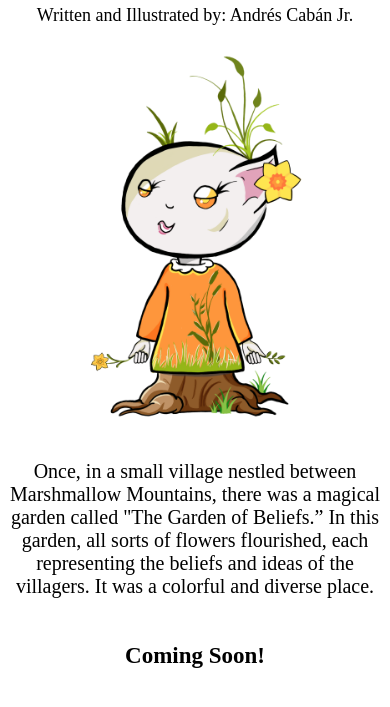
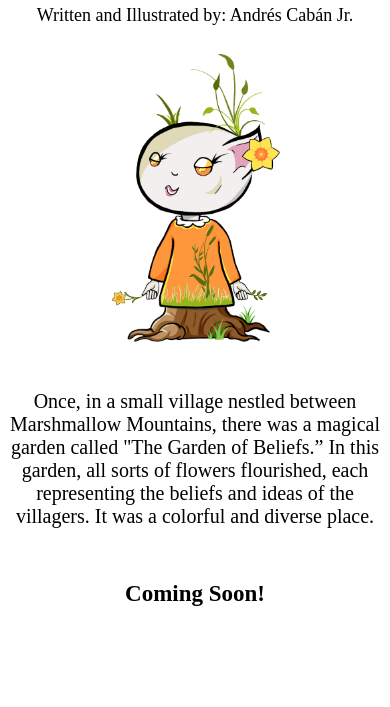
Before and after one commit to acabanjr/gardenofbeliefs-dot-com, a plain HTML site: page index.html in a window 390 px wide. Shown: the part 63-770 px from the top of the page. Drawn offline with Linux system fonts and the light colour scheme.

Commit message:
Initial commit

```diff
--- a/index.html
+++ b/index.html
@@ -50,7 +50,7 @@
         /* Media query for smaller screens */
         @media (max-width: 768px) {
         	img {
-            	max-width: 100%;
+            	max-width: 80%;
             	max-height: 80vh;
         	}
 
@@ -64,7 +64,7 @@
 
     	    .book-quote-container {
         	    max-width: 100%;
-        	    padding: 2px;
+        	    padding: 10px;
       	    }
 
       	    .book-quote {
```
